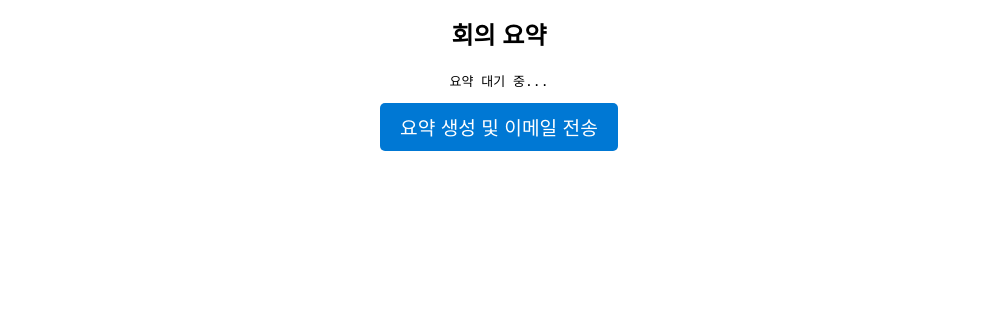
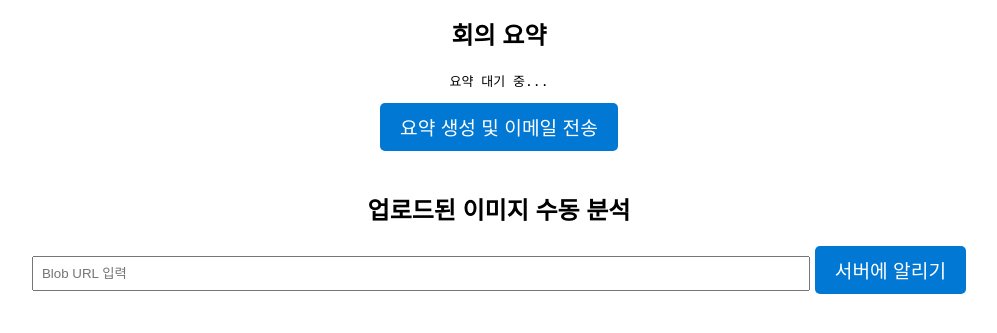
Before and after one commit to lee-jihyoun/ai-meeting-agent, a Flask app: page / in a window 1280 px wide. Shown: the part 249-582 px from the top of the page, without its empty margins (141-1138 px from the left). Run offline with Flask 3, Linux system fonts and the light colour scheme; parts of the project's set-up code (start-up, migrations or seed data) failed here and were passed over.

Commit message:
/document_uploaded 라우팅 코드 추가

```diff
--- a/web-app/templates/index.html
+++ b/web-app/templates/index.html
@@ -42,6 +42,13 @@
 
   <button onclick="sendSummary()">요약 생성 및 이메일 전송</button>
 
+  <div style="margin-top: 40px;">
+    <h2>업로드된 이미지 수동 분석</h2>
+    <input type="text" id="blobUrlInput" placeholder="Blob URL 입력" style="width: 60%; padding: 8px;" />
+    <button onclick="sendBlobUrl()">서버에 알리기</button>
+  </div>
+  <div class="message" id="uploadMessageBox"></div>
+
   <script>
     // '회의 시작' 버튼 클릭에 의해 실행되는 실제 함수
     async function startMeeting() {
@@ -79,7 +86,37 @@
       });
       const result = await response.json();
       document.getElementById('messageBox').textContent = result.message;
-}
+    }
+
+    async function sendBlobUrl() {
+      const blobUrl = document.getElementById('blobUrlInput').value;
+
+      if (!blobUrl) {
+        alert("⚠️ Blob URL을 입력해주세요.");
+        return;
+      }
+
+      try {
+        const response = await fetch("/document_uploaded", {
+          method: "POST",
+          headers: {
+            "Content-Type": "application/json"
+          },
+          body: JSON.stringify({ blob_url: blobUrl })
+        });
+
+        const data = await response.json();
+        if (response.ok) {
+          document.getElementById('uploadMessageBox').innerText = `✅ 성공: ${data.message}`;
+          document.getElementById("summary-box").innerText = data.summary || "요약 결과 없음";
+        } else {
+          document.getElementById('uploadMessageBox').innerText = `❌ 오류: ${data.error}`;
+        }
+      } catch (err) {
+        console.error("요청 실패:", err);
+        document.getElementById('uploadMessageBox').innerText = "🚨 요청 실패: 서버 오류 또는 연결 문제";
+      }
+    }
 
   </script>
 </body>
--- a/web-app/web-app.py
+++ b/web-app/web-app.py
@@ -78,6 +78,7 @@ def run_summary():
     send_summary_email(latest_summary, ["example@domain.com"]) # 이메일 발송
     return jsonify({"message": "요약 및 이메일 발송 완료!"})
 
+# Logic App에서 이미지를 Blob Storage에 업로드한 후, 그 업로드된 이미지 URL(blob_url)을 서버에 알려줄 때 호출하는 엔드포인트
 @app.route("/document_uploaded", methods=["POST"])
 def handle_uploaded_document():
     """
```
